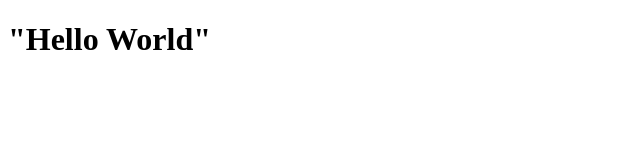
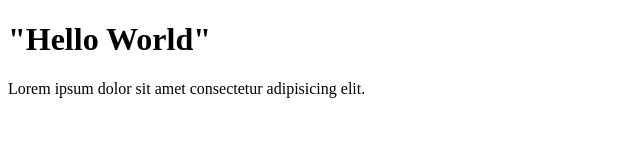
Before and after one commit to JorgeLuix/Htmlcss-hello, a plain HTML site: page index.html in a window 1280 px wide. Shown: the whole page, without its empty margins (0-640 px from the left). Drawn offline with Linux system fonts and the light colour scheme.

Commit message:
add title, div, h1, p , to index html

```diff
--- a/index.html
+++ b/index.html
@@ -1,11 +1,12 @@
 <!DOCTYPE html>
 <html lang="en">
 <head>
-
-    <title>Document</title>
+    <title> Primo Esercizio </title>
 </head>
 <body>
-
-    <h1> "Hello World" </h1>
+    <div>
+        <h1> "Hello World" </h1>
+        <p> Lorem ipsum dolor sit amet consectetur adipisicing elit.</p>
+    </div>
 </body>
 </html>
```
